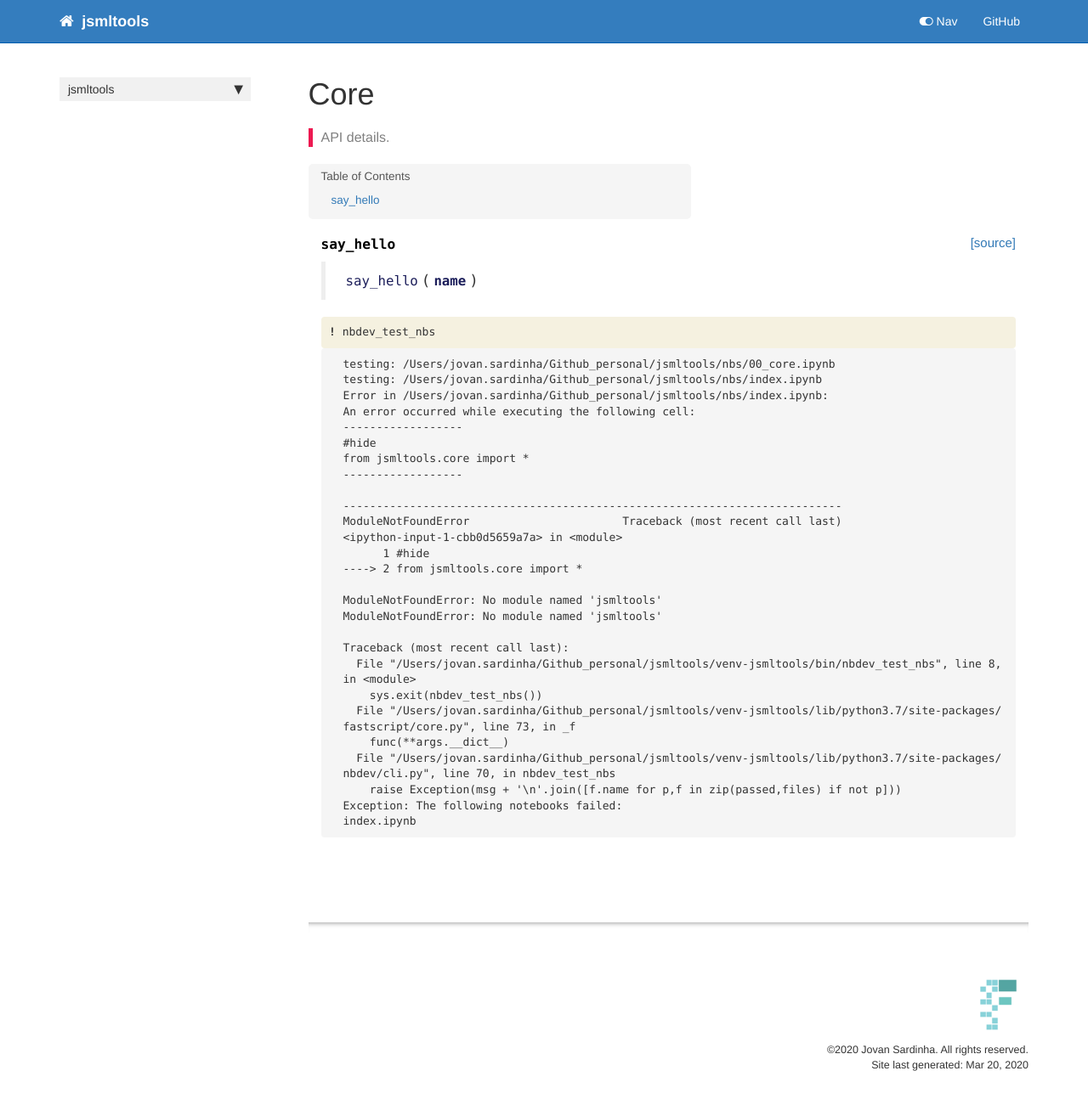
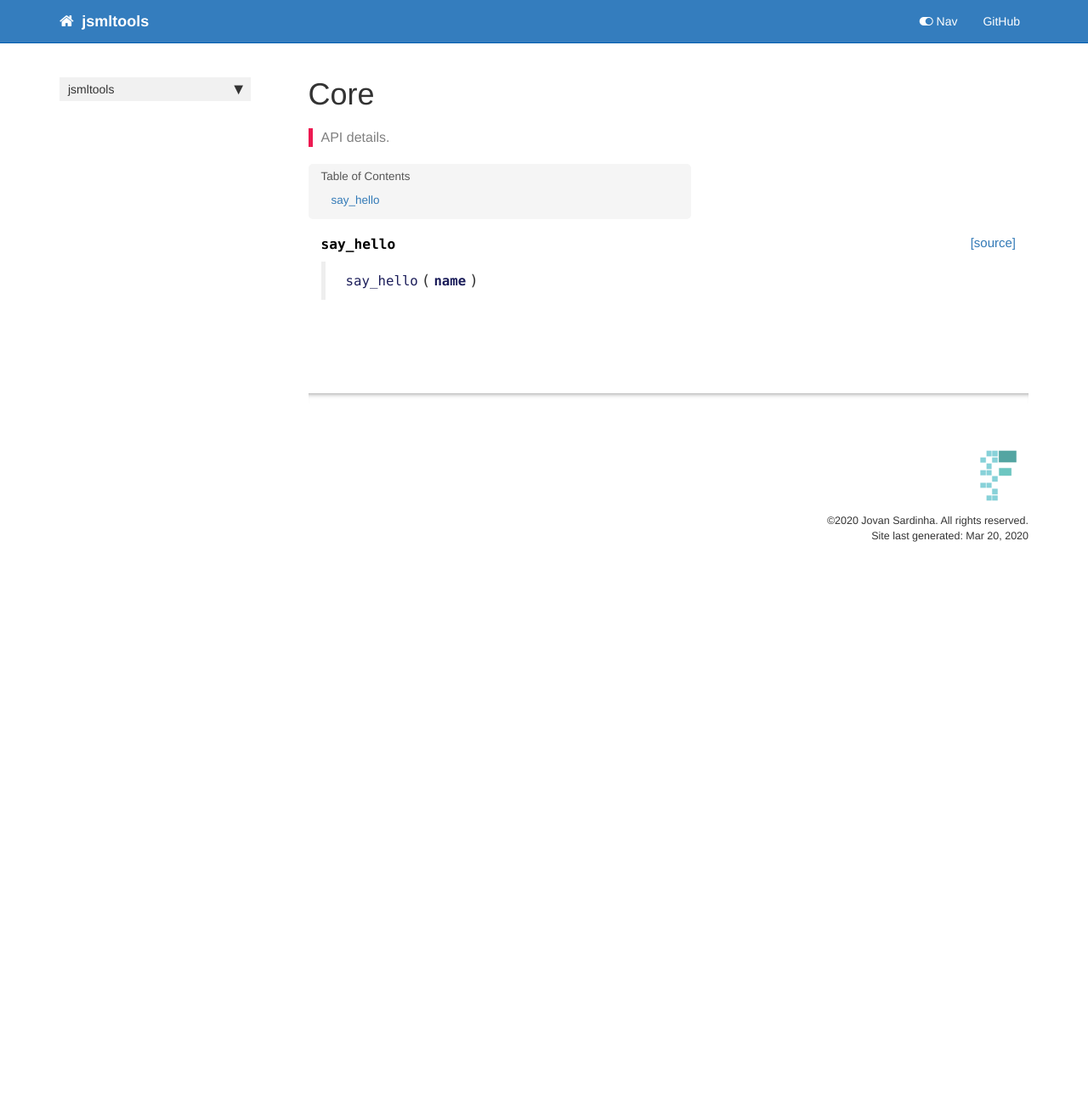
Before and after one commit to jovsa/jovsatools, a Jekyll site: the page built from docs/core.html, in a window 1280 px wide. Shown: the whole page at 85% size. Built offline with Jekyll 4.4.1, drawn with Linux system fonts in a browser that asks for light colours; nearby versions of some CDN libraries; comment, search, counter and statistics services are not loaded; after the commit the page ends 900 px from its top, so only the background shows below that.

```diff
--- a/docs/core.html
+++ b/docs/core.html
@@ -47,58 +47,5 @@ description: "API details."
 </div>
 
 </div>
-<div class="cell border-box-sizing code_cell rendered">
-<div class="input">
-
-<div class="inner_cell">
-    <div class="input_area">
-<div class=" highlight hl-ipython3"><pre><span></span><span class="o">!</span> nbdev_test_nbs
-</pre></div>
-
-    </div>
-</div>
-</div>
-
-<div class="output_wrapper">
-<div class="output">
-
-<div class="output_area">
-
-<div class="output_subarea output_stream output_stdout output_text">
-<pre>testing: /Users/jovan.sardinha/Github_personal/jsmltools/nbs/00_core.ipynb
-testing: /Users/jovan.sardinha/Github_personal/jsmltools/nbs/index.ipynb
-Error in /Users/jovan.sardinha/Github_personal/jsmltools/nbs/index.ipynb:
-An error occurred while executing the following cell:
-------------------
-#hide
-from jsmltools.core import *
-------------------
-
-<span class="ansi-red-fg">---------------------------------------------------------------------------</span>
-<span class="ansi-red-fg">ModuleNotFoundError</span>                       Traceback (most recent call last)
-<span class="ansi-green-fg">&lt;ipython-input-1-cbb0d5659a7a&gt;</span> in <span class="ansi-cyan-fg">&lt;module&gt;</span>
-<span class="ansi-green-intense-fg ansi-bold">      1</span> <span class="ansi-red-fg">#hide</span>
-<span class="ansi-green-fg">----&gt; 2</span><span class="ansi-red-fg"> </span><span class="ansi-green-fg">from</span> jsmltools<span class="ansi-blue-fg">.</span>core <span class="ansi-green-fg">import</span> <span class="ansi-blue-fg">*</span>
-
-<span class="ansi-red-fg">ModuleNotFoundError</span>: No module named &#39;jsmltools&#39;
-ModuleNotFoundError: No module named &#39;jsmltools&#39;
-
-Traceback (most recent call last):
-  File &#34;/Users/jovan.sardinha/Github_personal/jsmltools/venv-jsmltools/bin/nbdev_test_nbs&#34;, line 8, in &lt;module&gt;
-    sys.exit(nbdev_test_nbs())
-  File &#34;/Users/jovan.sardinha/Github_personal/jsmltools/venv-jsmltools/lib/python3.7/site-packages/fastscript/core.py&#34;, line 73, in _f
-    func(**args.__dict__)
-  File &#34;/Users/jovan.sardinha/Github_personal/jsmltools/venv-jsmltools/lib/python3.7/site-packages/nbdev/cli.py&#34;, line 70, in nbdev_test_nbs
-    raise Exception(msg + &#39;\n&#39;.join([f.name for p,f in zip(passed,files) if not p]))
-Exception: The following notebooks failed:
-index.ipynb
-</pre>
-</div>
-</div>
-
-</div>
-</div>
-
-</div>
     {% endraw %}
 </div>
--- a/jsmltools/_nbdev.py
+++ b/jsmltools/_nbdev.py
@@ -10,4 +10,6 @@ doc_url = "https://jovsa.github.io/jsmltools/"
 
 git_url = "https://github.com/jovsa/jsmltools/tree/master/"
 
-def custom_doc_links(name): return None
+
+def custom_doc_links(name):
+    return None
--- a/jsmltools/core.py
+++ b/jsmltools/core.py
@@ -1,7 +1,7 @@
 # AUTOGENERATED! DO NOT EDIT! File to edit: nbs/00_core.ipynb (unless otherwise specified).
 
-__all__ = ['say_hello']
+__all__ = ["say_hello"]
 
 # Cell
 def say_hello(name):
-    print(f'hi there: {name}')
+    print(f"hi there: {name}")
```
Also changed, not shown: docs/index.html (+7 -9 lines), setup.py (+55 -33 lines), README.md, 3 other files.
